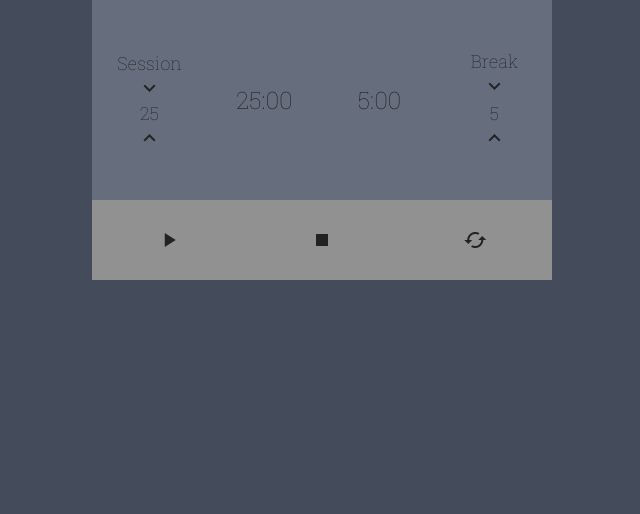
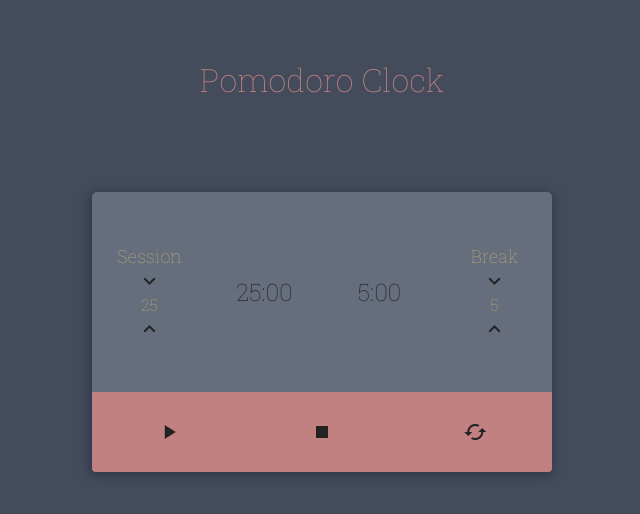
Before and after one commit to pparmin/Pomodoro, a plain HTML site: page index.html in a window 1280 px wide. Shown: the whole page, without its empty margins (318-958 px from the left). Drawn offline with Linux system fonts and the light colour scheme.

Commit message:
Added better structure and proper styling

```diff
--- a/css/style.css
+++ b/css/style.css
@@ -2,51 +2,25 @@ body {
   background-color: rgb(68, 76, 92);
 }
 
-.time-display {
-  display: inline-flex;
-  justify-content: space-evenly;
+/* -------------------------------- */
+
+.container-wrapper {
+  display: flex;
+  flex-direction: column;
   align-items: center;
-  width: 200px;
-  margin-bottom: 50px;
+  justify-content: center;
+  height: 100%;
 }
 
-.work-time div {
-  border: .5px solid black;
-  height: 50px;
-  width: 50px;
-  text-align: center;
+#lettering {
+  color: rgb(194, 129, 129);
+  font-family: 'Roboto Slab';
+  font-size: 32px;
+  margin-top: 64px;
 }
 
-.break-time div {
-  border: .5px solid black;
-  height: 50px;
-  width: 50px;
-  text-align: center;
-}
-
-.settings {
-  display: flex;
-}
-
-.settings input {
-  flex-grow: 1;
-  margin: 10px;
-}
-
-/* -------------------------------- */
-
-/*.container-wrapper {
-  display: flex;
-  align-items: center;
-  justify-content: center;
-}*/
-
 .container {
-  /*display: grid;
-  flex-direction: column;
-  justify-content: center;
-  align-items: center;*/
-  margin: 0 auto;
+  margin-top: 12vh;
   display: grid;
   grid-template-rows: 1fr 1fr 80px;
   grid-template-columns: repeat(4, 1fr);
@@ -54,11 +28,14 @@ body {
   width: 460px;
   height: 280px;
   font-family: 'Roboto Slab';
+  border-radius: 5px;
   background-color: rgb(102, 110, 126);
+  box-shadow: rgb(44, 51, 71) -1px 2px 12px 1px;;
 }
 
 .header {
   font-size: 18px;
+  color: rgb(185, 172, 110);
 }
 
 .time-settings {
@@ -74,6 +51,14 @@ body {
   grid-column: 1 / span 1;
 
   text-align: center;
+}
+
+#set-session {
+  color: rgb(185, 172, 110);
+}
+
+#set-break {
+  color: rgb(185, 172, 110);
 }
 
 #session-settings p, i {
@@ -124,9 +109,12 @@ body {
   flex-direction: row;
   justify-content: space-around;
   text-align: center;
-  background-color: rgb(145, 145, 145);
+  background-color: rgb(194, 129, 129);
+  border-bottom-left-radius: 4px;
+  border-bottom-right-radius: 4px;
 }
 
 .settings-container p {
   margin-top: 28px;
+  cursor: pointer;
 }
--- a/index.html
+++ b/index.html
@@ -15,41 +15,40 @@
 <body>
 
   <div class="container-wrapper">
+    <p id="lettering">Pomodoro Clock</p>
     <div class="container">
       <div id="session-settings">
         <p class="header">Session</p>
-        <i class="material-icons">keyboard_arrow_down</i>
-        <p class="time-settings">25</p>
-        <i class="material-icons">keyboard_arrow_up</i>
+        <i id="decrease" class="work session material-icons">keyboard_arrow_down</i>
+        <p id="set-session">25</p>
+        <i id="increase" class="work session material-icons">keyboard_arrow_up</i>
       </div>
 
       <div id="time">
         <p id="min">25</p>
-        <p id="seperator">:</p>
+        <p id="colon-work">:</p>
         <p id="sec">00</p>
       </div>
 
       <div id="break-time">
         <p id="break-min">5</p>
-        <p id="separator">:</p>
+        <p id="colon-break">:</p>
         <p id="break-sec">00</p>
       </div>
 
       <div id="break-settings">
-        <div id="break-min">
-          <p class="header">Break</p>
-          <i class="material-icons">keyboard_arrow_down</i>
-          <p class="time-settings">5</p>
-          <i class="material-icons">keyboard_arrow_up</i>
-        </div>
+        <p class="header">Break</p>
+        <i id="decrease" class="break material-icons">keyboard_arrow_down</i>
+        <p id="set-break">5</p>
+        <i id="increase" class="break material-icons">keyboard_arrow_up</i>
       </div>
 
       <div class="settings-container">
-        <p id="play">
+        <p id="play" class="work stopped">
           <i class="material-icons">play_arrow</i>
         </p>
 
-        <p id="stop">
+        <p id="stop" class="work">
           <i class="material-icons">stop</i>
         </p>
 
```
